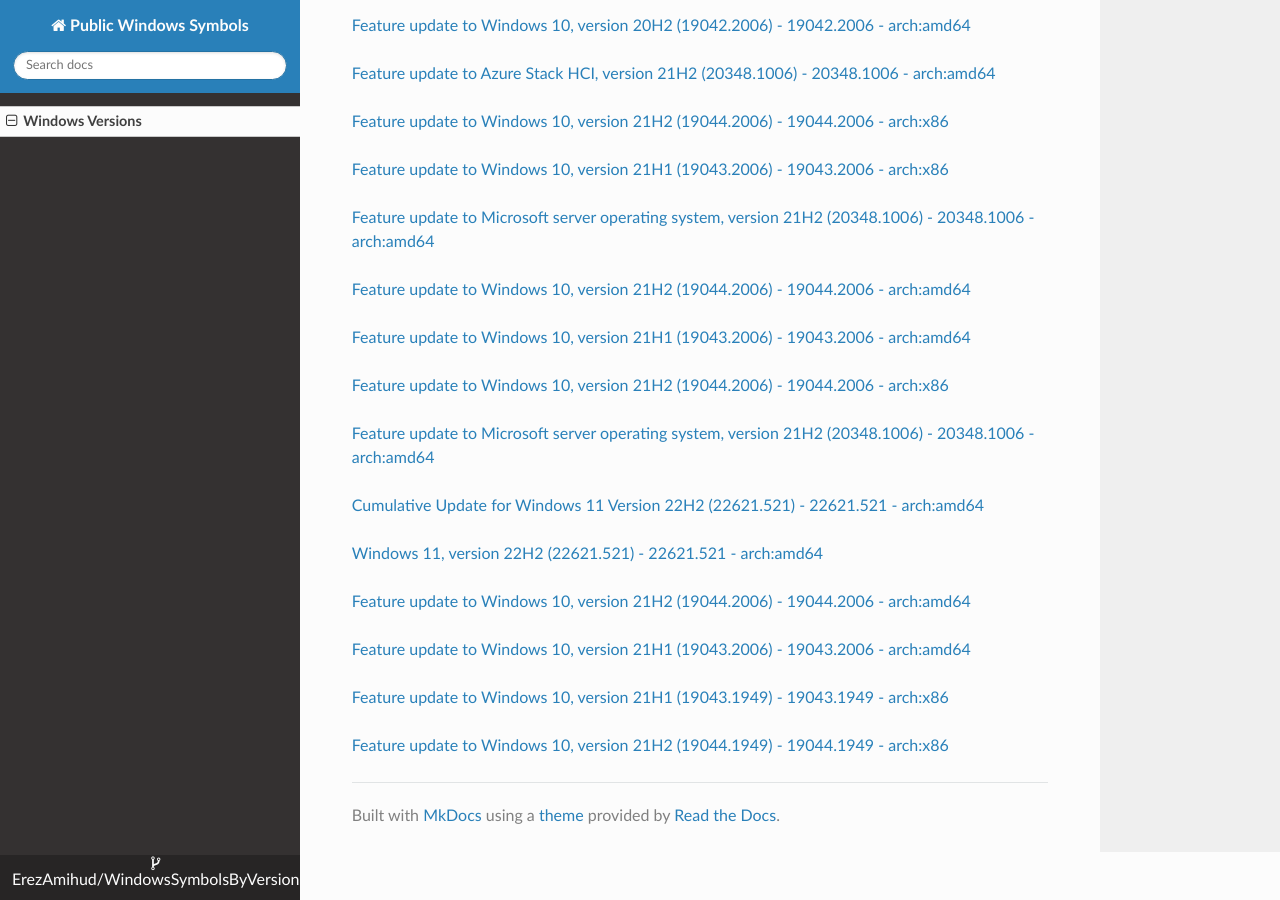
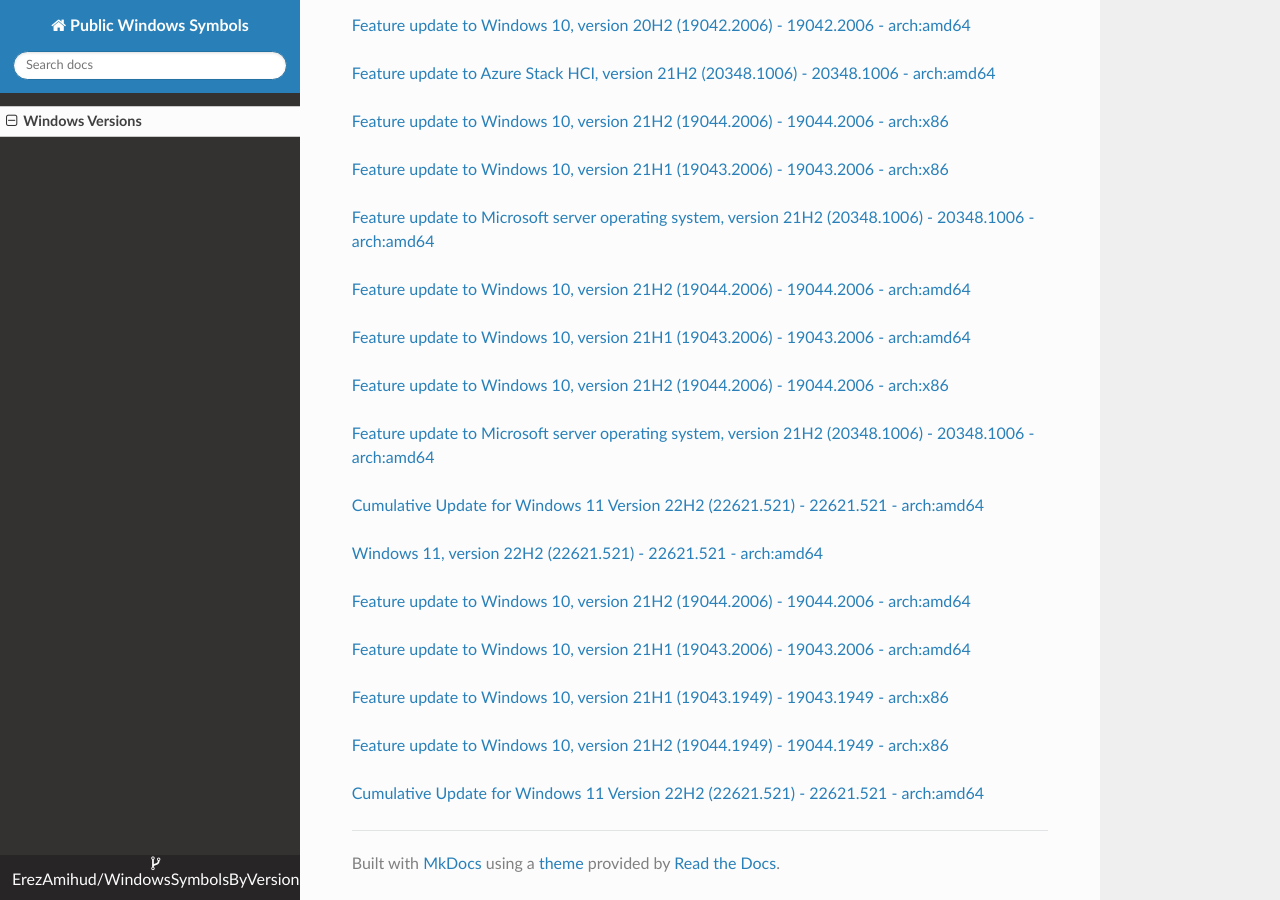
Before and after one commit to ErezAmihud/WindowsSymbolsByVersion, an MkDocs documentation site: the page built from docs/index.md, in a window 1280 px wide and 900 px high, scrolled down 53285 px. Built offline with MkDocs 1.6.1, drawn with Linux system fonts in a browser that asks for light colours; nearby versions of some CDN libraries.

Commit message:
Automated commit, add manifest for 83272877-8f42-4cf1-bbd5-d09388ba51de

```diff
--- a/docs/index.md
+++ b/docs/index.md
@@ -3151,3 +3151,6 @@
 
 
 [Feature update to Windows 10, version 21H2 (19044.1949) - 19044.1949 - arch:x86](https://github.com/ErezAmihud/WindowsSymbolsByVersion/blob/main/manifests/8a51b3d1-5fa8-4667-a36e-7afe9fd19186.manifest)
+
+
+[Cumulative Update for Windows 11 Version 22H2 (22621.521) - 22621.521 - arch:amd64](https://github.com/ErezAmihud/WindowsSymbolsByVersion/blob/main/manifests/83272877-8f42-4cf1-bbd5-d09388ba51de.manifest)
```
Also changed, not shown: process_builds.json (+1 -1 lines).
